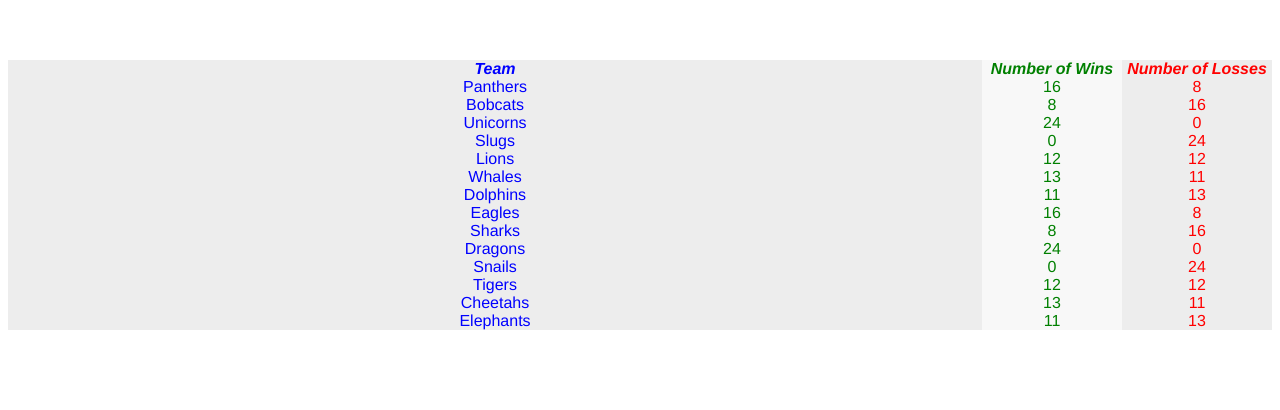
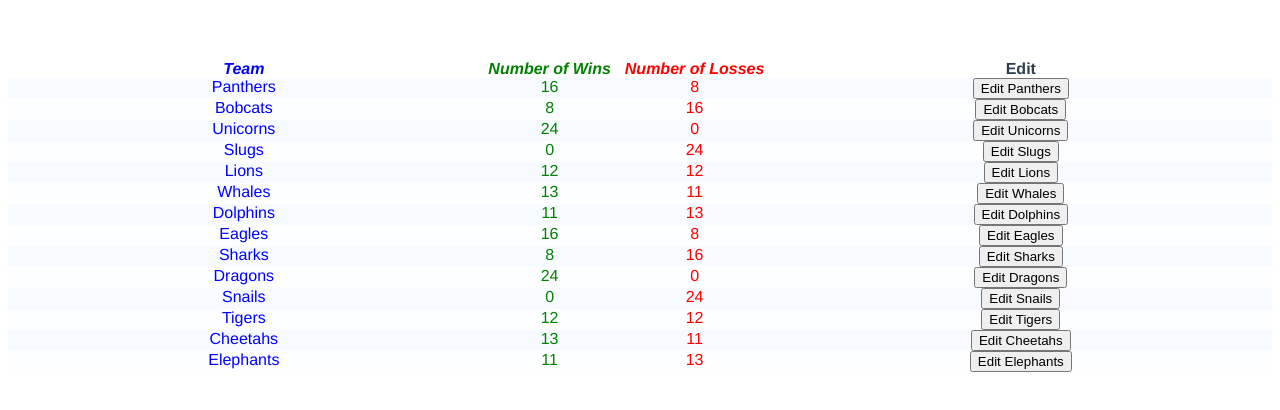
Before and after one commit to AriSorsko/easy-vue-components, a Vue app: page / in a window 1280 px wide. Shown: the top 410 px of the page. Built offline with nearby package versions, Linux system fonts and the light colour scheme.

Commit message:
Added slots to all non-header cells

```diff
--- a/src/components/Demo.vue
+++ b/src/components/Demo.vue
@@ -1,6 +1,10 @@
 <template>
   <div>
-    <EasyTable :columns="columns" :rows="teams" :fixedHeader="true" />
+    <EasyTable :columns="columns" :rows="teams" :fixedHeader="true">
+      <template v-slot:edit="row">
+        <button>Edit {{ row.name }}</button>
+      </template>
+    </EasyTable>
   </div>
 </template>
 
@@ -26,21 +30,21 @@
   color: red;
 }
 
-/deep/ .evenColumn {
+/* /deep/ .evenColumn {
   background-color: rgba(220, 220, 220, 0.5);
 }
 
 /deep/ .oddColumn {
   background-color: rgba(220, 220, 220, 0.2);
-}
+} */
 
-/* /deep/ .evenRow {
+/deep/ .evenRow {
   background-color: rgba(240, 248, 255, 0.5);
 }
 
 /deep/ .oddRow {
   background-color: rgba(240, 248, 255, 0.2);
-} */
+}
 </style>
 
 <script>
@@ -67,6 +71,10 @@ export default {
           header: "Number of Losses",
           property: "losses",
           width: "150px",
+        },
+        {
+          header: "Edit",
+          property: "edit",
         },
       ],
       teams: [
--- a/src/components/EasyTable.vue
+++ b/src/components/EasyTable.vue
@@ -15,15 +15,21 @@
       <div v-if="!rows || rows.length === 0" id="noDataMessage">
         There is no data for this table.
       </div>
-      <div v-else v-for="(column, cindex) in columns" :key="column.property">
+      <div
+        v-else
+        v-for="(row, rindex) in rows"
+        :key="rindex"
+        class="collapseDivs"
+      >
         <div
-          v-for="(row, rindex) in rows"
-          :key="rindex"
-          class="dataCell"
+          v-for="(column, cindex) in columns"
+          :key="column.property + cindex"
           :class="generateCellClasses(column, cindex, rindex)"
           :ref="'rowCell_' + rindex + '_' + cindex"
         >
-          {{ row[column.property] }}
+          <slot :name="column.property" v-bind="row">
+            {{ row[column.property] }}
+          </slot>
         </div>
       </div>
     </div>
@@ -31,6 +37,22 @@
 </template>
 
 <style scoped>
+/* Here be magic. This tells browsers to treat this:
+    <div> <--- row div
+      <div>cell</div>
+      <div>cell</div>
+      <div>cell</div>
+    </div> <--- end row div
+    like it is this:
+    <div>cell</div>
+    <div>cell</div>
+    <div>cell</div>
+    Which in this context means all of the rows line up!
+*/
+.collapseDivs {
+  display: contents;
+}
+
 #container {
   display: grid;
 }
@@ -82,7 +104,8 @@ export default {
       return classes;
     },
     generateCellClasses(column, cindex, rindex) {
-      let classes = column.property;
+      let classes = "row ";
+      classes += column.property;
       classes += cindex % 2 === 0 ? " evenColumn" : " oddColumn";
       classes += rindex % 2 === 0 ? " evenRow" : " oddRow";
       return classes;
```
Also changed, not shown: 1 other file (tests, documents, lock files or other folders).
